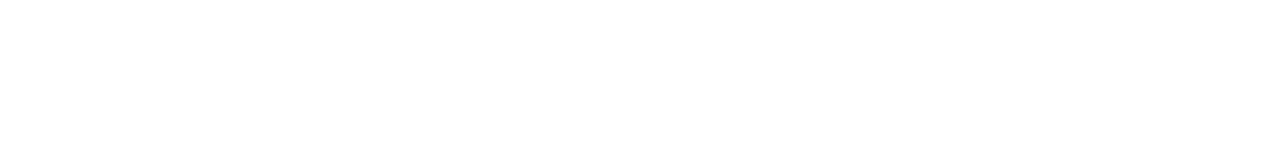
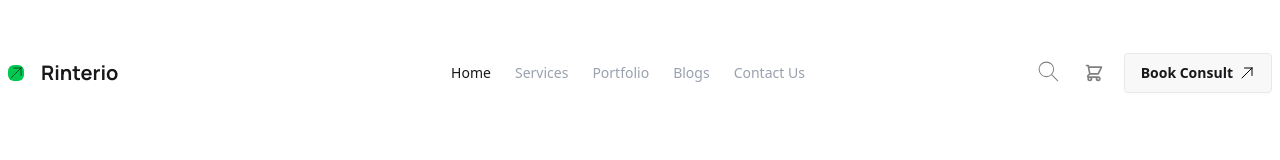
Before and after one commit to bappionfire261-arch/B10-Assiment-repo, a plain HTML site: page index.html in a window 1280 px wide. Drawn offline with nearby package versions, Linux system fonts and the light colour scheme.

Commit message:
added the navbar done

```diff
--- a/index.html
+++ b/index.html
@@ -3,7 +3,7 @@
 <head>
     <meta charset="UTF-8">
     <meta name="viewport" content="width=device-width, initial-scale=1.0">
-    <title>Document</title>
+    <title>assiment-3</title>
     <!-- Daisy UI Section -->
      <link href="https://cdn.jsdelivr.net/npm/daisyui@5" rel="stylesheet" type="text/css" />
 <script src="https://cdn.jsdelivr.net/npm/@tailwindcss/browser@4"></script>
@@ -14,13 +14,70 @@
 <link rel="preconnect" href="https://fonts.googleapis.com">
 <link rel="preconnect" href="https://fonts.gstatic.com" crossorigin>
 <link href="https://fonts.googleapis.com/css2?family=Manrope:wght@200..800&display=swap" rel="stylesheet">
-
-
-
+    <style>
+        .font-style {
+              font-family: "Manrope", sans-serif;
+        }
+    </style>
 </head>
 <body>
-     <header>
+     <header class="md:container mx-auto mt-10">
+       <nav>
+        <div class="navbar bg-base-100 ">
+  <div class="navbar-start">
+    <div class="dropdown">
+      <div tabindex="0" role="button" class="btn btn-ghost lg:hidden">
+        <svg xmlns="http://www.w3.org/2000/svg" class="h-5 w-5" fill="none" viewBox="0 0 24 24" stroke="currentColor"> <path stroke-linecap="round" stroke-linejoin="round" stroke-width="2" d="M4 6h16M4 12h8m-8 6h16" /> </svg>
+      </div>
+      <ul
+        tabindex="-1"
+        class="menu menu-sm dropdown-content bg-base-100 rounded-box z-1 mt-3 w-52 p-2 ">
+        <li><a></a></li>
+        <li>
+          <a></a>
+          <ul class="p-2">
+            <li><a>Home</a></li>
+            <li><a>Services</a></li>
+            <li><a>Portfolio</a></li>
+            <li><a>Blogs</a></li>
+            <li><a>Contact Us</a></li>
+          </ul>
+        </li>
+        <li><a></a></li>
+      </ul>
+    </div>
+    <svg xmlns="http://www.w3.org/2000/svg" fill="none" viewBox="0 0 24 24" stroke-width="" stroke="currentColor" class="size-4   bg-green-500 rounded-md ">
+  <path stroke-linecap="round" stroke-linejoin="round" d="m4.5 19.5 15-15m0 0H8.25m11.25 0v11.25" />
+</svg>
 
+    <a class="btn btn-ghost text-xl font-bold font-style">Rinterio</a>
+  </div>
+  <div class="navbar-center hidden lg:flex">
+    <ul class="menu menu-horizontal px-1">
+      <li><a class="font bold">Home</a></li>
+      <li><a class="text-gray-400">Services</a></li>
+      <li><a  class="text-gray-400">Portfolio</a></li>
+      <li><a  class="text-gray-400">Blogs</a></li>
+      <li><a  class="text-gray-400">Contact Us</a></li>
+      <li>
+
+      </li>
+      <li><a></a></li>
+    </ul>
+  </div>
+  <div class="navbar-end">
+    <svg xmlns="http://www.w3.org/2000/svg" class="h-7 w-7 mr-5 item-center  border-white-500  rounded-2xl" fill="none" viewBox="0 0  27 27" stroke="gray"> <path stroke-linecap="round" stroke-linejoin="round" stroke-width="" d="M21 21l-6-6m2-5a7 7 0 11-14 0 7 7 0 0114 0z" /> </svg>
+
+     <svg xmlns="http://www.w3.org/2000/svg" class="h-5 w-5 mr-5 " fill="none" viewBox="0 0 24 24" stroke="gray"> <path stroke-linecap="round" stroke-linejoin="round" stroke-width="2" d="M3 3h2l.4 2M7 13h10l4-8H5.4M7 13L5.4 5M7 13l-2.293 2.293c-.63.63-.184 1.707.707 1.707H17m0 0a2 2 0 100 4 2 2 0 000-4zm-8 2a2 2 0 11-4 0 2 2 0 014 0z" /> </svg>
+    <a class="btn">Book Consult
+        <svg xmlns="http://www.w3.org/2000/svg" fill="none" viewBox="0 0 24 24" stroke-width="1.5" stroke="black" class="size-4">
+  <path stroke-linecap="round" stroke-linejoin="round" d="m4.5 19.5 15-15m0 0H8.25m11.25 0v11.25" />
+</svg>
+
+    </a>
+  </div>
+</div>
+       </nav>
 
      </header>
      <main>
```
